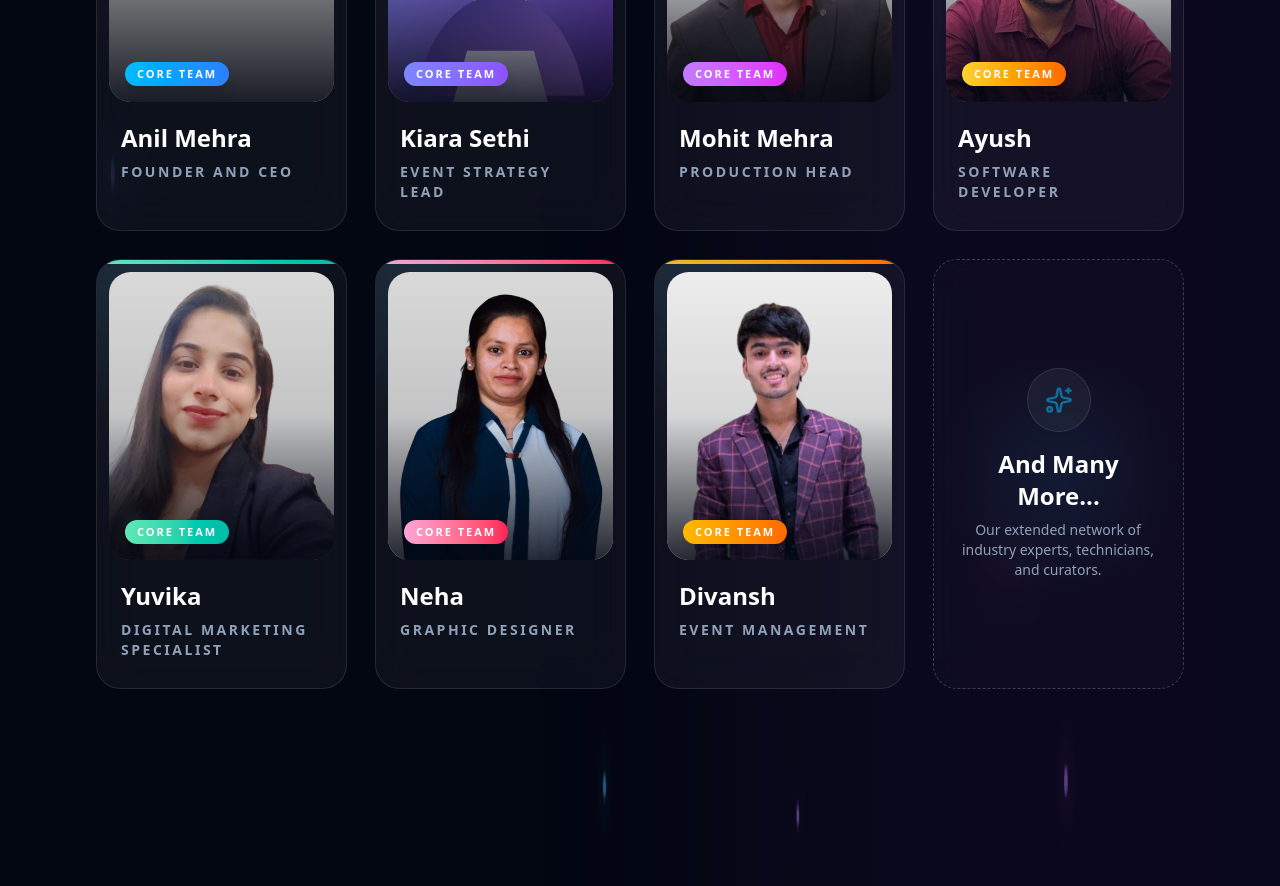
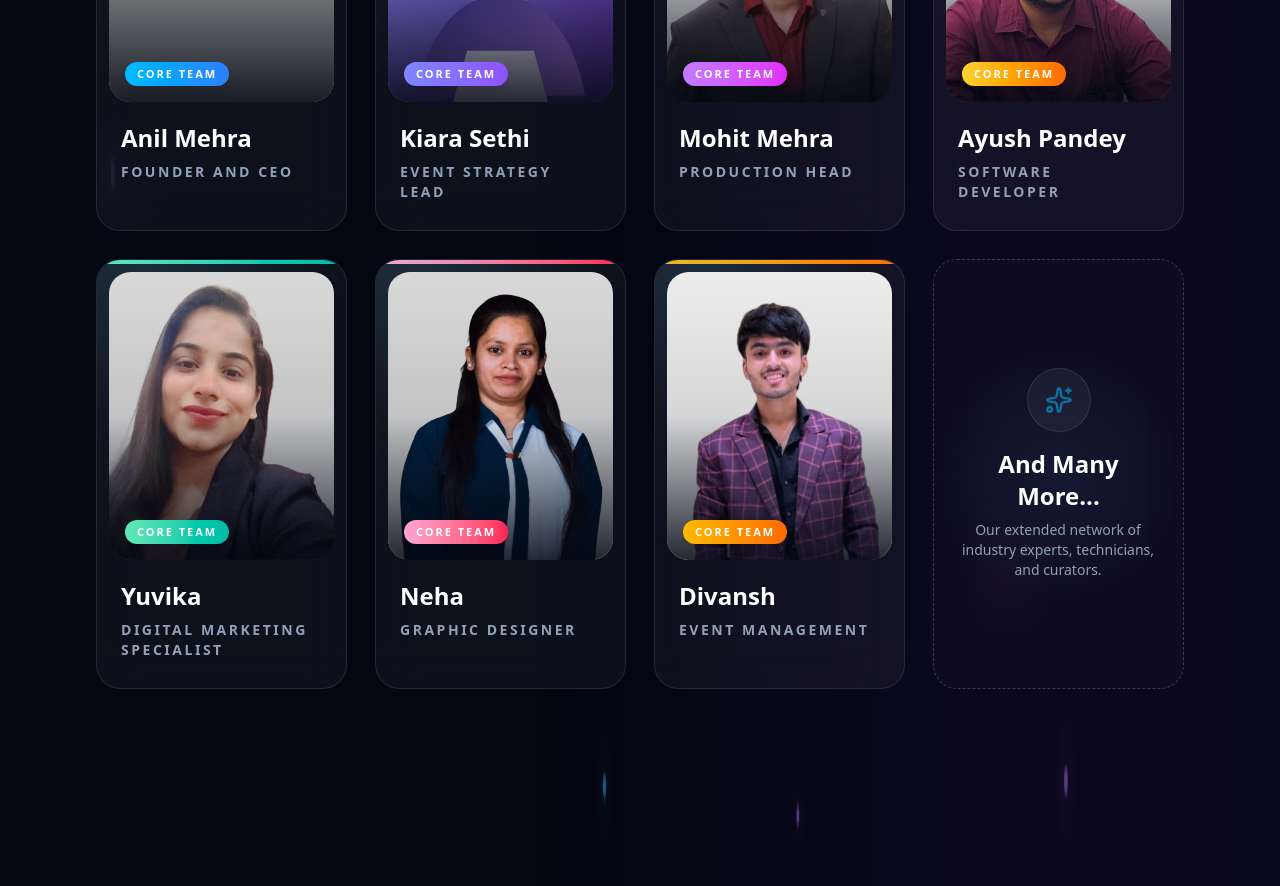
Before and after one commit to ayush25218/BlueKiteEvents, a Next.js app in the folder frontend/: page /about in a window 1280 px wide. Shown: the part 2560-3446 px from the top of the page. Built offline with nearby package versions, Linux system fonts and the light colour scheme; grey boxes are pictures that could not be loaded.

Commit message:
style: change Ayush to Ayush Pandey on About page team list

```diff
--- a/frontend/src/app/about/page.tsx
+++ b/frontend/src/app/about/page.tsx
@@ -9,7 +9,7 @@ const teamMembers = [
   { name: "Anil Mehra", role: "Founder and CEO", image: "/images/AnilMehra.png", accent: "from-sky-400 to-blue-500" },
   { name: "Kiara Sethi", role: "Event Strategy Lead", image: "/images/team/team-2.svg", accent: "from-indigo-400 to-violet-500" },
   { name: "Mohit Mehra", role: "Production Head", image: "/images/about/MohitMehra.png", accent: "from-purple-400 to-fuchsia-500" },
-  { name: "Ayush", role: "Software Developer", image: "/images/about/Ayush.jpeg", accent: "from-amber-300 to-orange-500" },
+  { name: "Ayush Pandey", role: "Software Developer", image: "/images/about/Ayush.jpeg", accent: "from-amber-300 to-orange-500" },
   { name: "Yuvika", role: "Digital marketing Specialist", image: "/images/about/Yuvika.png", accent: "from-emerald-300 to-teal-500" },
   { name: "Neha", role: "Graphic Designer", image: "/images/about/Neha.png", accent: "from-pink-300 to-rose-500" },
   { name: "Divansh", role: "Event Management", image: "/images/about/Divansh.jpeg", accent: "from-amber-400 to-orange-500" },
```
